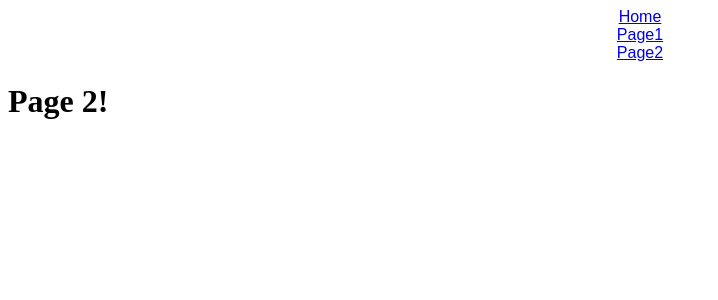
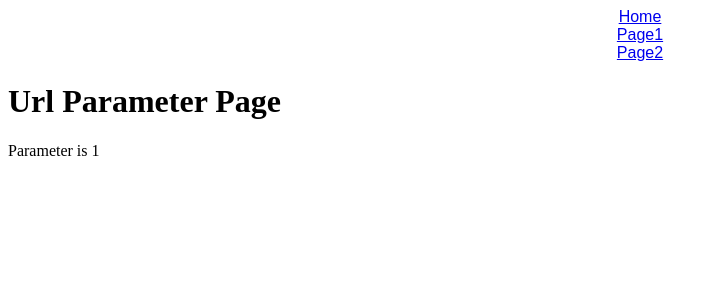
Before and after one commit to koyamal/learn-react-02-04, a React (Create React App) app: page /page2/1 in a window 1280 px wide. Shown: the top 300 px of the page, without its empty margins (0-718 px from the left). Built offline with nearby package versions, Linux system fonts and the light colour scheme.

Commit message:
Use URL parameters

```diff
--- a/src/Page2.jsx
+++ b/src/Page2.jsx
@@ -1,7 +1,13 @@
+import { Link } from "react-router-dom";
+
 export const Page2 = () => {
+  const now = new Date();
+  const nowSecond = now.getSeconds();
+  console.log(nowSecond);
   return (
     <div>
       <h1>Page 2!</h1>
+      <Link to={`/page2/${nowSecond}`}>URL Parameter</Link>
     </div>
   );
 };
--- /dev/null
+++ b/src/UrlParameter.jsx
@@ -0,0 +1,11 @@
+import { useParams } from "react-router-dom";
+
+export const UrlParameter = () => {
+  const { id } = useParams();
+  return (
+    <div>
+      <h1>Url Parameter Page</h1>
+      <p>Parameter is {id}</p>
+    </div>
+  );
+};
--- /dev/null
+++ b/src/router/Page2Routes.jsx
@@ -0,0 +1,15 @@
+import { Page2 } from "../Page2";
+import { UrlParameter } from "../UrlParameter";
+
+export const page2Routes = [
+  {
+    path: "/",
+    exact: true,
+    children: <Page2 />
+  },
+  {
+    path: "/:id",
+    exact: false,
+    children: <UrlParameter />
+  }
+];
--- a/src/router/Router.jsx
+++ b/src/router/Router.jsx
@@ -1,10 +1,8 @@
 import { Route, Switch } from "react-router-dom";
 import { Home } from "../Home";
-import { Page1 } from "../Page1";
-import { Page1DetailA } from "../Page1DetailA";
-import { Page1DetailB } from "../Page1DetailB";
 import { Page2 } from "../Page2";
 import { page1Routes } from "./Page1Routes";
+import { page2Routes } from "./Page2Routes";
 
 export const Router = () => {
   return (
@@ -34,9 +32,28 @@ export const Router = () => {
           );
         }}
       />
-      <Route path="/page2">
-        <Page2 />
-      </Route>
+      <Route
+        path="/page2"
+        render={(props) => {
+          const { url } = props.match;
+          return (
+            <Switch>
+              {page2Routes.map((route) => {
+                return (
+                  <Route
+                    key={route.path}
+                    path={`${url}${route.path}`}
+                    exact={route.exact}
+                    render={() => {
+                      return route.children;
+                    }}
+                  />
+                );
+              })}
+            </Switch>
+          );
+        }}
+      />
     </Switch>
   );
 };
```
